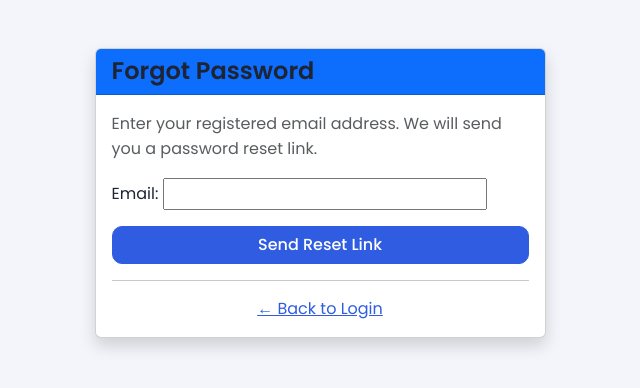
After one commit to Solanki777/Anantra, a Django app: page /password-reset/ in a window 1280 px wide. The commit adds this page. Shown: the top 388 px of the page, without its empty margins (320-960 px from the left). Run offline with Django 5.2, Linux system fonts and the light colour scheme.

Commit message:
forget password ?

```diff
--- a/Anantra/urls.py
+++ b/Anantra/urls.py
@@ -19,12 +19,40 @@ from django.contrib import admin
 from django.urls import path,include
 from django.conf import settings
 from django.conf.urls.static import static
+from django.contrib.auth import views as auth_views
 
 urlpatterns = [
     path("admin/", admin.site.urls),
     path("",include("students.urls")),
     path("",include("accounts.urls")),
-    path("superadmin/",include("superadmin.urls"))
+    path("superadmin/",include("superadmin.urls")),
+    path( "password-reset/",auth_views.PasswordResetView.as_view(
+        template_name = "accounts/password_reset.html"
+    )),
+    path(
+        "password-reset/done",
+        auth_views.PasswordResetDoneView.as_view(
+            template_name = "accounts/password_reset_done.html"
+        ),
+        name = "password_reset_done",
+    ),
+    path(
+        "reset/<uid64>/<token>/",
+        auth_views.PasswordResetConfirmView.as_view(
+            template_name = "accounts/password_reset_confirm.html"
+        ),
+        name = "password_reset_confirm"
+    ),
+
+    path(
+        "reset-complete/",
+        auth_views.PasswordResetCompleteView.as_view(
+            template_name = "accounts/password_reset_complete.html"
+        ),
+        name = "password_reset_complete"
+    )
+
+
 
 
 
--- a/accounts/templates/accounts/login.html
+++ b/accounts/templates/accounts/login.html
@@ -132,6 +132,9 @@
                         <a href="{% url 'register' %}">Register</a>
                     </p>
                 </form>
+                <a href="{% url 'password_reset' %}">
+                    Forgot Password?
+                </a>
 
             </article>
 
--- /dev/null
+++ b/templates/accounts/password_reset.html
@@ -0,0 +1,107 @@
+
+{% load static %}
+<!DOCTYPE html>
+<html lang="en">
+<head>
+    <!-- Meta -->
+    <meta charset="UTF-8">
+    <meta name="viewport" content="width=device-width, initial-scale=1.0">
+
+    <!-- SEO -->
+    <meta name="description" content="Anantra - Smart College & Student Management System">
+    <meta name="author" content="Anantra">
+
+    <!-- Browser Title -->
+    <title>{% block title %}Anantra | Smart College Management System{% endblock %}</title>
+
+    <!-- Browser Tab Icon -->
+    <link rel="icon" type="image/x-icon" href="{% static 'images/favicon.ico' %}">
+    <link rel="apple-touch-icon" href="{% static 'images/logo.png' %}">
+
+    <!-- Chart.js -->
+    <script src="https://cdn.jsdelivr.net/npm/chart.js"></script>
+
+    <!-- Bootstrap -->
+    <link href="https://cdn.jsdelivr.net/npm/bootstrap@5.3.3/dist/css/bootstrap.min.css" rel="stylesheet">
+
+    <!-- Bootstrap Icons -->
+    <link rel="stylesheet" href="https://cdn.jsdelivr.net/npm/bootstrap-icons@1.11.3/font/bootstrap-icons.css">
+
+    <!-- Google Fonts -->
+    <link rel="preconnect" href="https://fonts.googleapis.com">
+    <link rel="preconnect" href="https://fonts.gstatic.com" crossorigin>
+    <link href="https://fonts.googleapis.com/css2?family=Poppins:wght@400;500;600;700&display=swap" rel="stylesheet">
+
+    <!-- Project CSS -->
+    <link rel="stylesheet" href="{% static 'css/style.css' %}">
+
+    {% block extra_css %}{% endblock %}
+</head>
+{% block content %}
+
+<div class="container mt-5">
+
+    <div class="row justify-content-center">
+
+        <div class="col-md-5">
+
+            <div class="card shadow">
+
+                <div class="card-header bg-primary text-white">
+
+                    <h4 class="mb-0">
+
+                        Forgot Password
+
+                    </h4>
+
+                </div>
+
+                <div class="card-body">
+
+                    <p class="text-muted">
+
+                        Enter your registered email address.
+                        We will send you a password reset link.
+
+                    </p>
+
+                    <form method="POST">
+
+                        {% csrf_token %}
+
+                        {{ form.as_p }}
+
+                        <button
+                            class="btn btn-primary w-100"
+                            type="submit">
+
+                            Send Reset Link
+
+                        </button>
+
+                    </form>
+
+                    <hr>
+
+                    <div class="text-center">
+
+                        <a href="{% url 'login' %}">
+
+                            ← Back to Login
+
+                        </a>
+
+                    </div>
+
+                </div>
+
+            </div>
+
+        </div>
+
+    </div>
+
+</div>
+
+{% endblock %}
```
